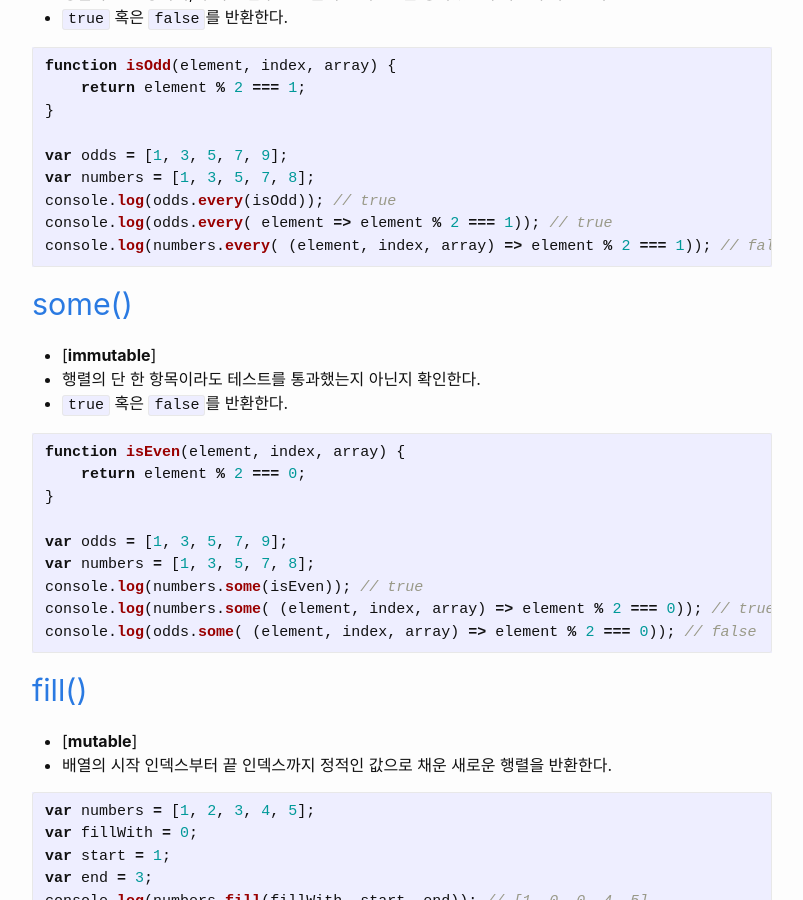
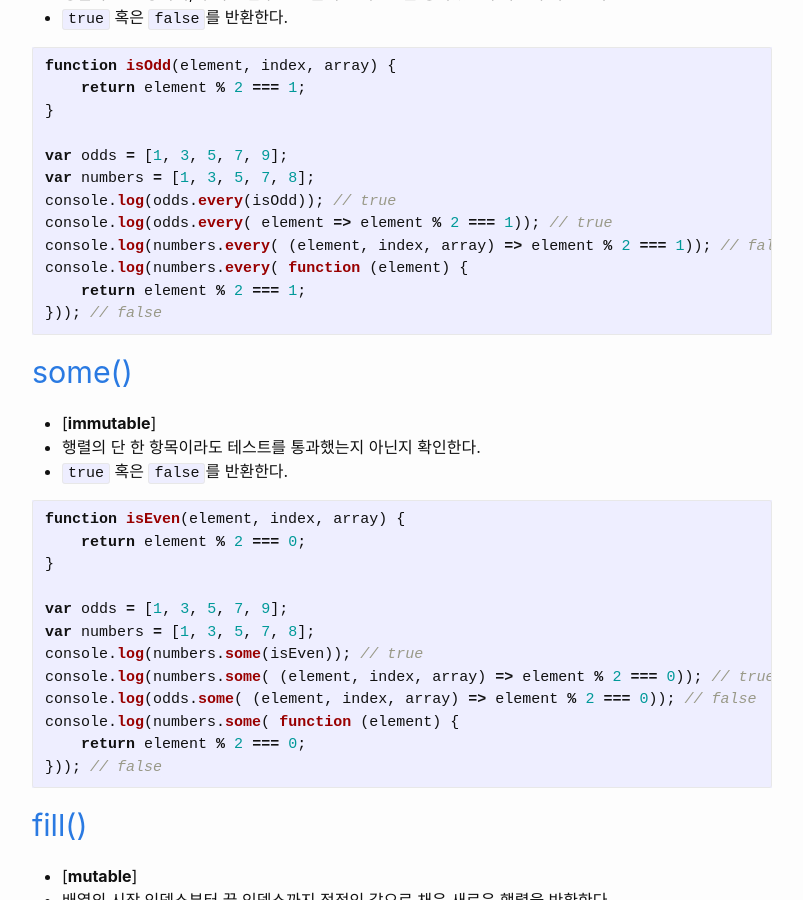
Before and after one commit to feynubrick/feynubrick.github.io, a Jekyll site: the page built from _posts/2019-01-03-javascript-study-3-array.md, in a window 1280 px wide and 900 px high, scrolled down 5496 px. Shown: the whole window, without its empty margins (238-1041 px from the left). Built offline with Jekyll 4.4.1, drawn with Linux system fonts in a browser that asks for light colours; nearby versions of some CDN libraries; comment, search, counter and statistics services are not loaded; some of the changed text lies outside the part shown.

Commit message:
edited a post about array

````diff
--- a/_posts/2019-01-03-javascript-study-3-array.md
+++ b/_posts/2019-01-03-javascript-study-3-array.md
@@ -148,7 +148,7 @@ console.log(numbers); // [1, 2, 3]
 ## [slice()](https://developer.mozilla.org/en-US/docs/Web/JavaScript/Reference/Global_Objects/Array/slice)
 
 - \[**immutable**\]
-- 배열은 건드리지 않고, 배열의 일부(`begin`부터 `end`(포함되지 않음) 까지)만 "복사해" 반환한다. \
+- 배열은 건드리지 않고, 배열의 일부(`begin`부터 `end`(포함되지 않음) 까지)만 "복사해" 반환한다.
 
 ```javascript
 var numbers = [1, 2, 3, 4, 5];
@@ -259,6 +259,9 @@ var numbers = [1, 3, 5, 7, 8];
 console.log(odds.every(isOdd)); // true
 console.log(odds.every( element => element % 2 === 1)); // true
 console.log(numbers.every( (element, index, array) => element % 2 === 1)); // false
+console.log(numbers.every( function (element) {
+    return element % 2 === 1;
+})); // false
 ```
 
 ## [some()](https://developer.mozilla.org/en-US/docs/Web/JavaScript/Reference/Global_Objects/Array/some)
@@ -277,6 +280,9 @@ var numbers = [1, 3, 5, 7, 8];
 console.log(numbers.some(isEven)); // true
 console.log(numbers.some( (element, index, array) => element % 2 === 0)); // true
 console.log(odds.some( (element, index, array) => element % 2 === 0)); // false
+console.log(numbers.some( function (element) {
+    return element % 2 === 0;
+})); // false
 ```
 
 ## [fill()](https://developer.mozilla.org/en-US/docs/Web/JavaScript/Reference/Global_Objects/Array/fill)
@@ -339,6 +345,12 @@ console.log('numbers: ', numbers); // [5, 4, 3, 2, 1]
 var numbers = [1, 30, 4, 21];
 numbers.sort();
 console.log(numbers); // [1, 21, 30, 4]
+console.log(numbers.sort(function (a, b) {
+    return a - b;
+})); // [1, 4, 21, 30]
+console.log(numbers.sort(function (a, b) {
+    return b - a;
+})); // [30, 21, 4, 1]
 
 var months = ['March', 'Jan', 'Feb', 'Dec'];
 months.sort(months);
````
Also changed, not shown: other parts of _posts/2019-01-03-javascript-study-3-array.md (+2 -2 lines).
